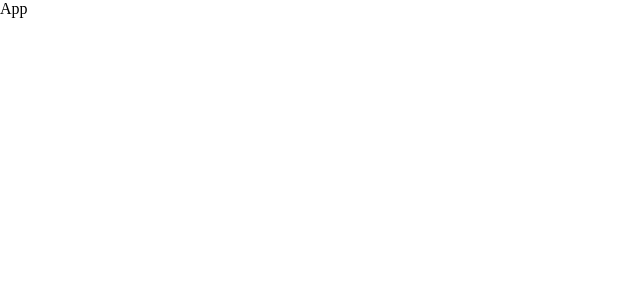
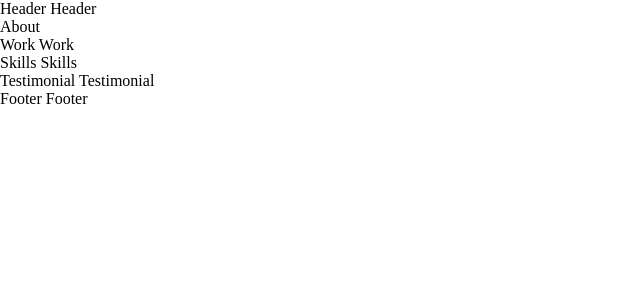
Before and after one commit to nkp1111/portfolio, a React (Create React App) app in the folder frontend_react/: page / in a window 1280 px wide. Shown: the top 300 px of the page, without its empty margins (0-640 px from the left). Built offline with nearby package versions, Linux system fonts and the light colour scheme.

Commit message:
refactor: change folder name and import containers

```diff
--- a/frontend_react/src/App.js
+++ b/frontend_react/src/App.js
@@ -1,9 +1,15 @@
 import React from 'react'
 
+import { About, Footer, Header, Skills, Testimonial, Work } from './container'
 const App = () => {
   return (
-    <div>
-      App
+    <div className='app'>
+      <Header />
+      <About />
+      <Work />
+      <Skills />
+      <Testimonial />
+      <Footer />
     </div>
   )
 }
--- a/frontend_react/src/container/About/About.js
+++ b/frontend_react/src/container/About/About.js
@@ -1,4 +1,6 @@
 import React from 'react'
+
+import "./About.scss"
 
 const About = () => {
   return (
--- /dev/null
+++ b/frontend_react/src/container/index.js
@@ -0,0 +1,6 @@
+export { default as About } from "./About/About"
+export { default as Footer } from "./Footer/Footer"
+export { default as Header } from "./Header/Header"
+export { default as Skills } from "./Skills/Skills"
+export { default as Testimonial } from "./Testimonial/Testimonial"
+export { default as Work } from "./Work/Work"
```
Also changed, not shown: frontend_react/src/container/Testimonial/Testimonial.js (renamed from frontend_react/src/container/Testimonail/Testimonial.js), frontend_react/src/container/Testimonial/Testimonial.scss (added).
